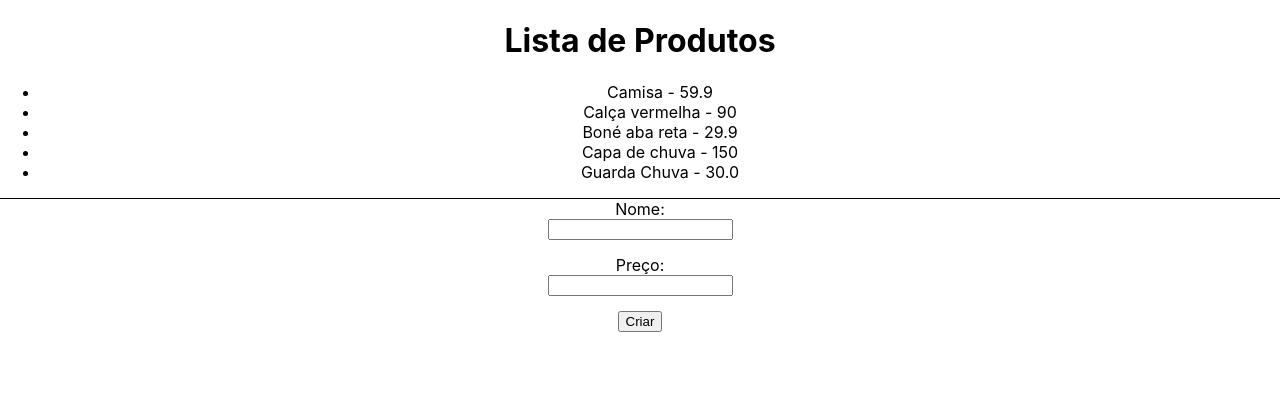
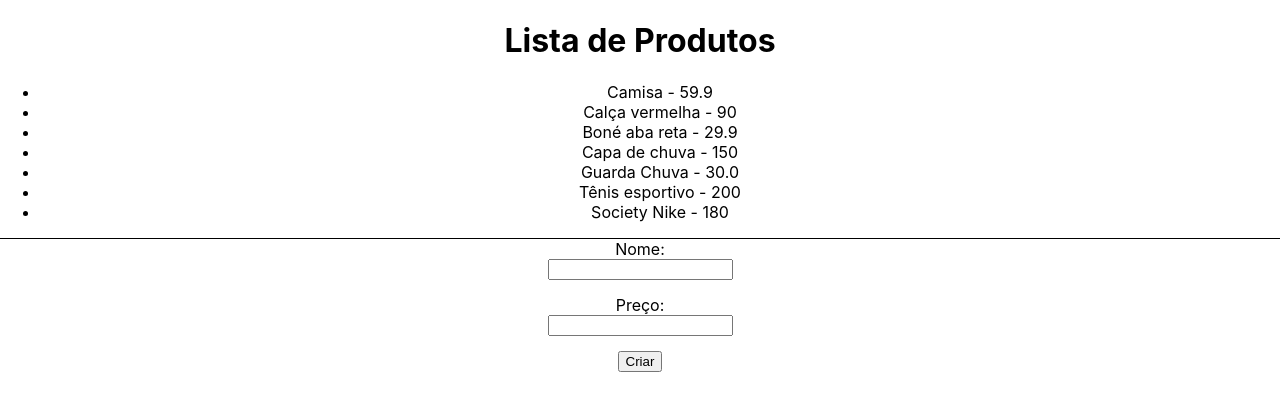
Before and after one commit to samueljdev/react-do-zero-a-maestria, a React (Vite) app: page / in a window 1280 px wide. Shown: the top 410 px of the page. Built offline with nearby package versions, Linux system fonts and the light colour scheme; data requests are answered from the project's data file.

Commit message:
04-carregamento de dados dinamico

```diff
--- a/data/db.json
+++ b/data/db.json
@@ -24,6 +24,16 @@
       "id": "da57",
       "name": "Guarda Chuva",
       "price": "30.0"
+    },
+    {
+      "id": "3d1d",
+      "name": "Tênis esportivo",
+      "price": "200"
+    },
+    {
+      "id": "ef66",
+      "name": "Society Nike",
+      "price": "180"
     }
   ]
 }
--- a/src/App.jsx
+++ b/src/App.jsx
@@ -35,6 +35,12 @@ function App() {
       },
       body: JSON.stringify(product)
     })
+
+    // carregamento dinamico
+    const addedProduct = await requisicao.json()
+    setProducts((prevProducts) => [...prevProducts, addedProduct]) // spreed operator
+    setName("")
+    setPrice("")
   }
 
   return (
```
